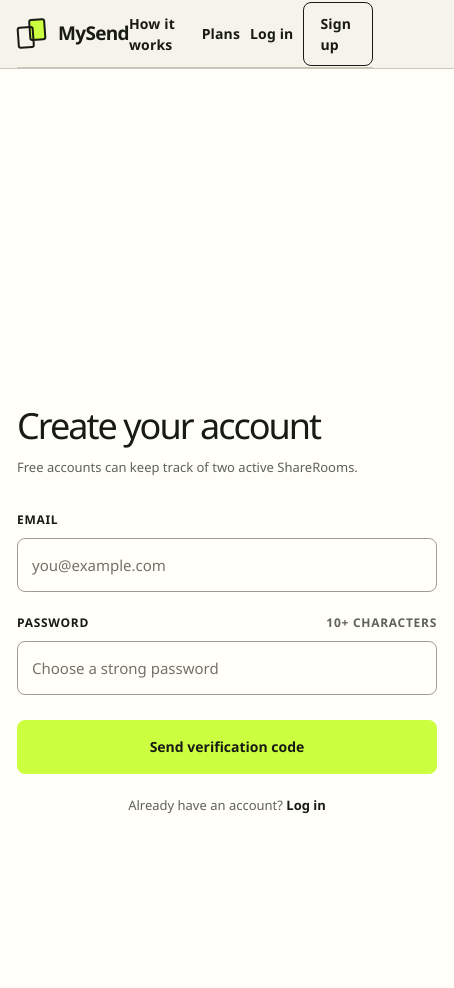
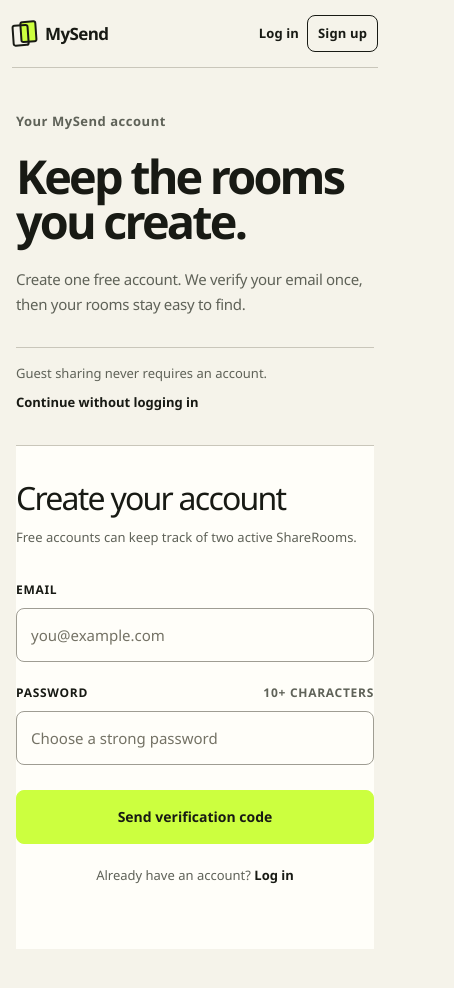
Before and after one commit to alan746/MySend, a Next.js app: page /signup in a window 390 px wide. Shown: the top 988 px of the page, 454 px wide, since content can reach past the window. After the commit the page ends 949 px from the top, so only its background shows below. Built offline with nearby package versions, Linux system fonts and the light colour scheme; no server answers.

Commit message:
fix(web): stack phone layouts without overflow

```diff
--- a/app/globals.css
+++ b/app/globals.css
@@ -3507,27 +3507,83 @@ body {
 }
 
 @media (max-width: 720px) {
-  .site-header {
+  .site-header,
+  .site-header--compact {
+    width: calc(100% - 24px);
     height: 68px;
   }
 
+  .brand {
+    flex: 0 0 auto;
+    gap: 8px;
+    font-size: 17px;
+  }
+
+  .brand-mark {
+    width: 25px;
+    height: 25px;
+  }
+
+  .site-header nav {
+    min-width: 0;
+    gap: 0;
+  }
+
+  .site-header .nav-section {
+    display: none;
+  }
+
+  .nav-auth {
+    gap: 8px;
+  }
+
+  .site-header nav a {
+    font-size: 13px;
+  }
+
+  .nav-account {
+    padding: 8px 10px;
+  }
+
   .hero {
+    width: calc(100% - 32px);
     min-height: auto;
-    padding-top: 44px;
-    gap: 48px;
+    padding: 44px 0 64px;
+    grid-template-columns: minmax(0, 1fr);
+    gap: 36px;
+  }
+
+  .hero-copy,
+  .room-action-card {
+    width: 100%;
+    min-width: 0;
   }
 
   .hero h1,
   .settings-heading h1 {
-    font-size: clamp(48px, 14vw, 64px);
+    font-size: clamp(46px, 14vw, 58px);
+    line-height: 0.96;
   }
 
   .hero-copy > p {
     font-size: 16px;
   }
 
+  .hero-notes {
+    margin-top: 32px;
+    display: flex;
+    gap: 12px 20px;
+  }
+
   .room-action-card {
+    min-height: 0;
     box-shadow: 7px 7px 0 var(--lime);
+  }
+
+  .room-tabs button {
+    min-height: 58px;
+    padding: 0 12px;
+    font-size: 11px;
   }
 
   .room-form {
@@ -3535,18 +3591,44 @@ body {
   }
 
   .auth-layout {
+    width: calc(100% - 32px);
     min-height: auto;
+    grid-template-columns: minmax(0, 1fr);
+  }
+
+  .auth-story {
+    padding: 44px 0 32px;
   }
 
   .auth-story h1 {
-    font-size: clamp(42px, 12vw, 58px);
+    font-size: clamp(42px, 12vw, 54px);
+  }
+
+  .auth-story-copy {
+    font-size: 15px;
   }
 
   .auth-panel {
+    width: 100%;
+    min-width: 0;
+    min-height: auto;
     border-color: var(--line);
+    border-top: 1px solid var(--line);
+    border-left: 0;
     background: var(--paper-bright);
-    margin: 0 -17px;
-    padding-right: 17px;
-    padding-left: 17px;
-  }
-}
+    margin: 0;
+    padding: 36px 0 64px;
+  }
+
+  .auth-form-wrap {
+    width: 100%;
+  }
+
+  .auth-form-heading h2 {
+    font-size: 32px;
+  }
+
+  .security-actions {
+    grid-template-columns: 1fr;
+  }
+}
```
